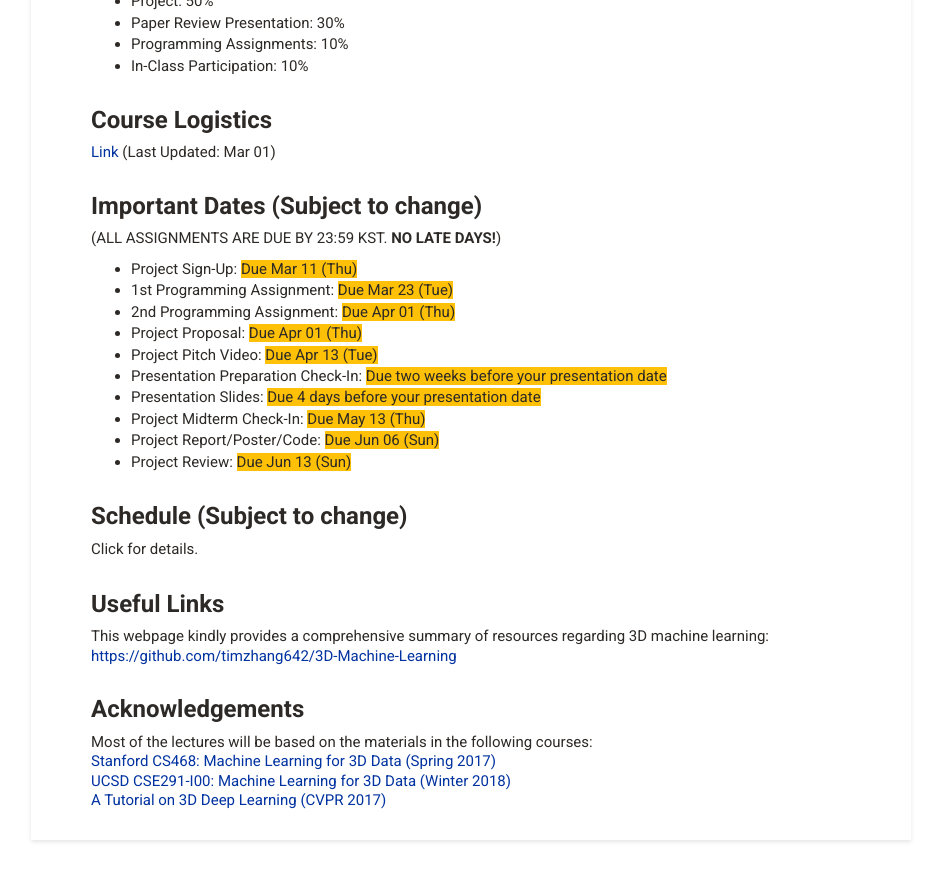
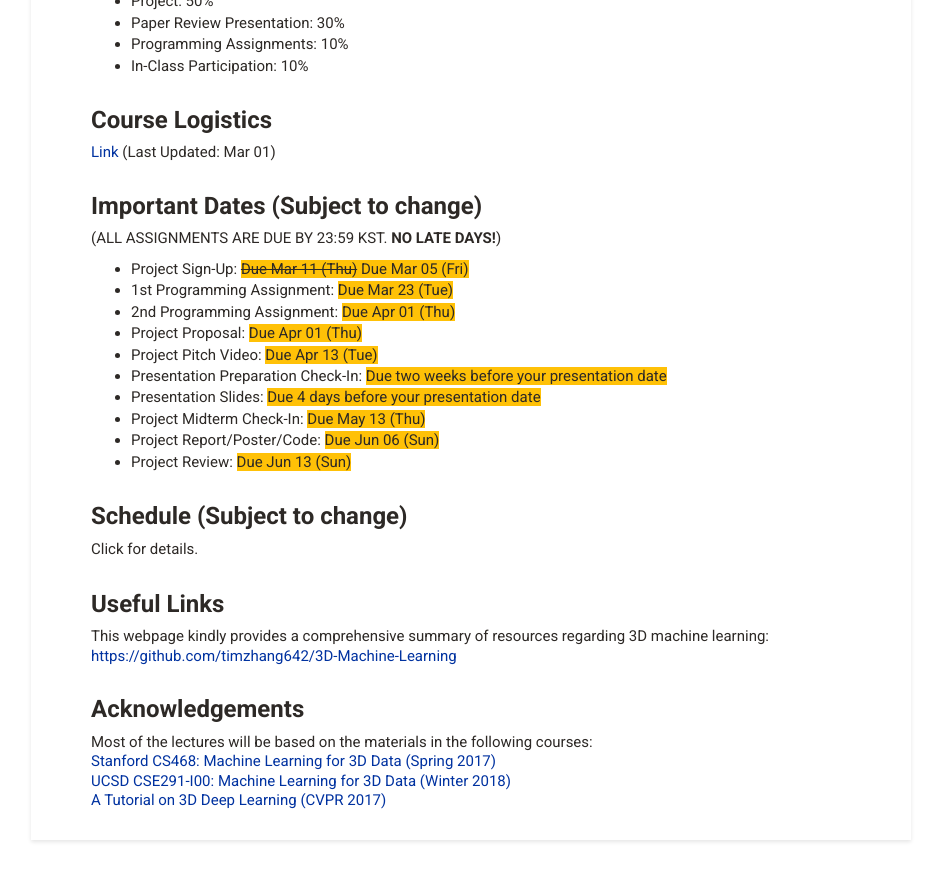
Before and after one commit to mhsung/mhsung.github.io, a Jekyll site: the page built from courses/_posts/2021-01-15-kaist-cs492-3dml-2021-spring.md, in a window 1280 px wide and 900 px high, scrolled down 1714 px. Shown: the top 881 px of the window, without its empty margins (169-1110 px from the left). Built offline with Jekyll 4.4.1, drawn with Linux system fonts in a browser that asks for light colours; our own code applies the rules of GitHub Pages for plain Markdown files.

Commit message:
Updated the sign-up deadline.

```diff
--- a/courses/_posts/2021-01-15-kaist-cs492-3dml-2021-spring.md
+++ b/courses/_posts/2021-01-15-kaist-cs492-3dml-2021-spring.md
@@ -74,7 +74,7 @@ Discussion and Q&A: Slack (An invitation will be sent to the registered students
 ### Important Dates (Subject to change)
 (ALL ASSIGNMENTS ARE DUE BY 23:59 KST. **NO LATE DAYS!**)
 
-- Project Sign-Up: <span style="background-color:#FFC107">Due Mar 11 (Thu)</span>
+- Project Sign-Up: <span style="background-color:#FFC107">~~Due Mar 11 (Thu)~~ Due Mar 05 (Fri)</span>
 - 1st Programming Assignment: <span style="background-color:#FFC107">Due Mar 23 (Tue) </span>
 - 2nd Programming Assignment: <span style="background-color:#FFC107">Due Apr 01 (Thu) </span>
 - Project Proposal: <span style="background-color:#FFC107">Due Apr 01 (Thu) </span>
```
